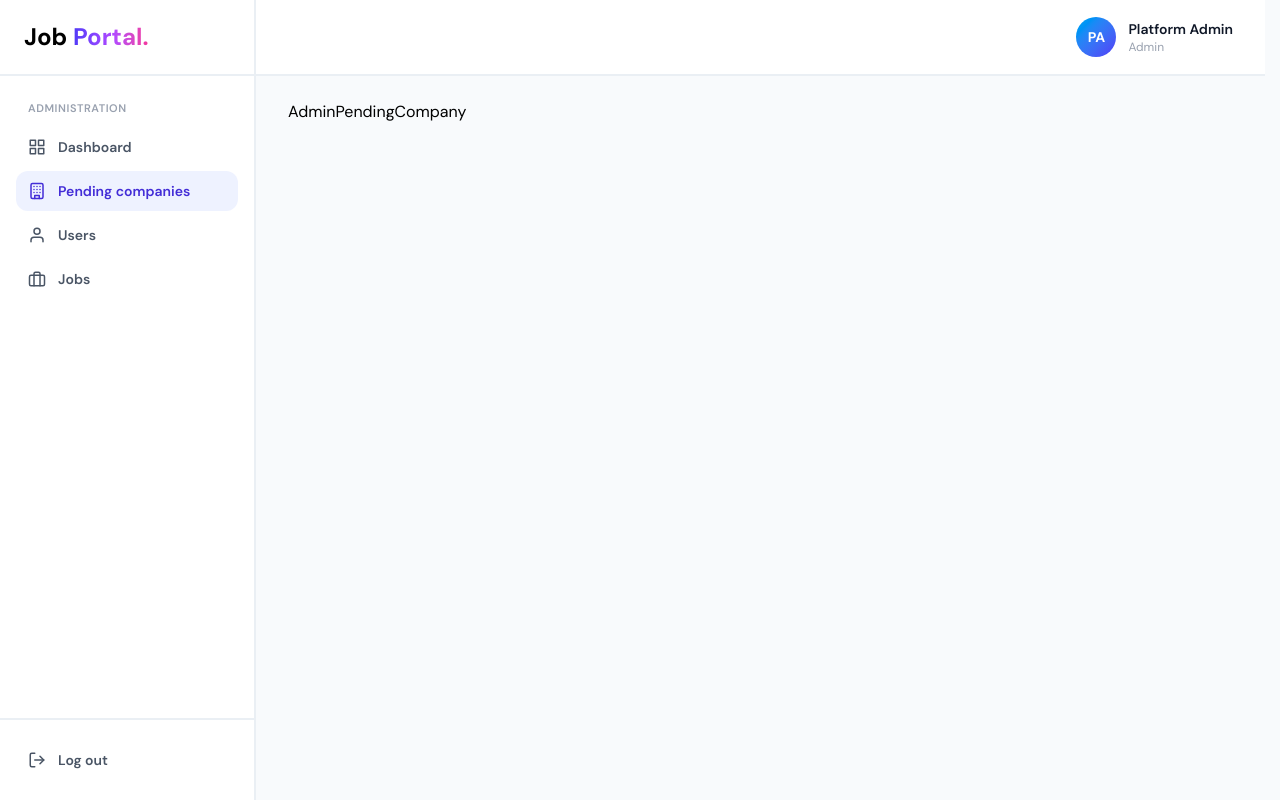
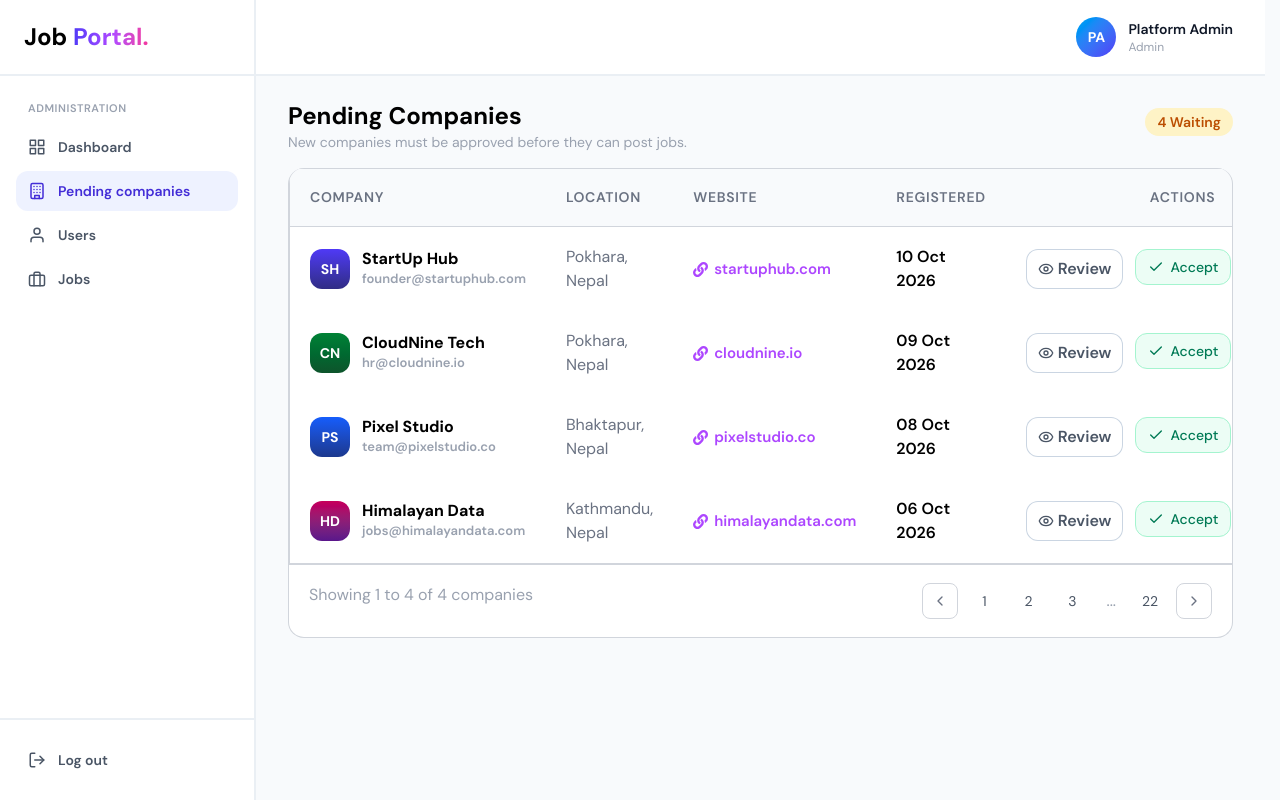
Before and after one commit to gokul-lamsal/jobkhoj, a React (Vite) app in the folder frontend/: page /admin/pending-companies in a window 1280 px wide. Built offline with nearby package versions, Linux system fonts and the light colour scheme.

Commit message:
adminpendingcompany completed

```diff
--- /dev/null
+++ b/frontend/src/components/helpers/Modal.jsx
@@ -0,0 +1,52 @@
+import React from "react";
+import { RxCrossCircled } from "react-icons/rx";
+import Button from "../global/Button";
+
+const Modal = ({ message,title, onAccept, onReject, Icons }) => {
+  return (
+    <div className="fixed inset-0 z-50 flex items-center justify-center bg-slate-900/50 p-4 backdrop-blur-sm ">
+      <div className="flex max-h-[90vh] w-[35rem] flex-col gap-4 overflow-y-auto rounded-2xl  bg-white px-4 py-6 shadow-2xl">
+
+         <div className="flex gap-3">
+            <div className="w-[3rem] h-[3rem] rounded-full flex justify-center items-center bg-rose-200">
+                <RxCrossCircled  className="text-2xl text-rose-500 font-bold"/>
+            </div>
+            <div className="flex flex-col gap-3 w-[28rem]">
+                <p className="text-2xl font-bold">{title}</p>
+                <p className="text-gray-400 text-[16px]">{message}</p>
+            </div>
+         </div>
+
+         <div className="flex gap-2 justify-end mt-4 px-5 ">
+            <div className="h-[2rem]">
+               <Button
+                          type="button"
+                          text={
+                            <>
+                             Cancel
+                            </>
+                          }
+                          btnType="secondary"
+                          classname="text-gray-600!"
+                        />
+            </div>
+            <div className="w-[15rem] h-[2rem]">
+                 <Button
+                          type="button"
+                          text={
+                            <>
+                              Yes, Reject Company
+                            </>
+                          }
+                          classname="inline-flex items-center justify-center gap-1.5 border border-rose-200 bg-rose-50! text-sm font-medium text-rose-700! hover:border-rose-300 hover:bg-rose-100!"
+                        />
+            </div>
+
+
+         </div>
+      </div>
+    </div>
+  );
+};
+
+export default Modal;
--- a/frontend/src/pages/admin/AdminPendingCompany.jsx
+++ b/frontend/src/pages/admin/AdminPendingCompany.jsx
@@ -1,9 +1,187 @@
-import React from 'react'
+import React, { useState } from "react";
+import Badge from "../../components/global/Badge";
+import {
+  badgeType,
+  gradients,
+  statusBadge,
+} from "../../components/helpers/ColorAndBadge";
+import { Link } from "react-router-dom";
+import Button from "../../components/global/Button";
+import { LuEye } from "react-icons/lu";
+import { FiCheck, FiPhone, FiX } from "react-icons/fi";
+import { onlyUrl } from "../../components/helpers/CompanyCard";
+import { FaLink } from "react-icons/fa";
+import Pagination from "../../components/global/Pagination";
+import Modal from "../../components/helpers/Modal";
 
 const AdminPendingCompany = () => {
+  const [companyInfo, setCompanyInfo] = useState([
+    {
+      id: 1,
+      initials: "SH",
+      companyName: "StartUp Hub",
+      email: "founder@startuphub.com",
+      location: "Pokhara, Nepal",
+      website: "https://startuphub.com",
+      date: "10 Oct 2026",
+      status: "pending",
+      accentcolor: "indigo",
+    },
+    {
+      id: 2,
+      initials: "CN",
+      companyName: "CloudNine Tech",
+      email: "hr@cloudnine.io",
+      location: "Pokhara, Nepal",
+      website: "https://cloudnine.io",
+      date: "09 Oct 2026",
+      status: "pending",
+      accentcolor: "green",
+    },
+    {
+      id: 3,
+      initials: "PS",
+      companyName: "Pixel Studio",
+      email: "team@pixelstudio.co",
+      location: "Bhaktapur, Nepal",
+      website: "https://pixelstudio.co",
+      date: "08 Oct 2026",
+      status: "pending",
+      accentcolor: "blue",
+    },
+    {
+      id: 4,
+      initials: "HD",
+      companyName: "Himalayan Data",
+      email: "jobs@himalayandata.com",
+      location: "Kathmandu, Nepal",
+      website: "https://himalayandata.com",
+      date: "06 Oct 2026",
+      status: "pending",
+      accentcolor: "pink",
+    },
+  ]);
   return (
-    <div>AdminPendingCompany</div>
-  )
-}
+    <div>
+      <div className="flex justify-between">
+        <div>
+          <h1 className="font-bold text-2xl">Pending Companies</h1>
+          <p className="text-sm text-gray-400">
+            New companies must be approved before they can post jobs.
+          </p>
+        </div>
+        <div className="h-10 mt-2">
+          <Badge text={"4 waiting"} type={"warning"} />
+        </div>
+      </div>
 
-export default AdminPendingCompany
+      {/* Table */}
+      <div className="w-full overflow-hidden rounded-t-2xl border border-t-0 border-gray-300 mt-4">
+        <table className="border w-full   text-left">
+          <thead className="border-b  border-gray-300">
+            <tr className="text-[14px] uppercase tracking-wider  text-gray-500">
+              <th className=" py-4.5 px-5 font-semibold">Company</th>
+              <th className=" py-4.5 px-5 font-semibold">Location</th>
+              <th className=" py-4.5 px-5 font-semibold">Website</th>
+              <th className=" py-4.5 px-5 font-semibold">Registered</th>
+              <th className=" py-4.5 px-5 font-semibold text-center">
+                Actions
+              </th>
+            </tr>
+          </thead>
+          <tbody className="bg-white">
+            {companyInfo.map((company) => {
+              return (
+                <tr key={company.id}>
+                  <td className=" py-4.5 px-5 font-semibold">
+                    <div className="flex gap-3 ">
+                      <div
+                        className={`h-10 w-10 rounded-xl flex items-center justify-center text-white font-bold text-sm bg-linear-to-b ${gradients[company.accentcolor]}`}
+                      >
+                        {company.initials}
+                      </div>
+                      <div className="flex flex-col ">
+                        <h3 className="font-bold -mt-0.5 ">
+                          {company.companyName}
+                        </h3>
+                        <span className=" text-[13px]  -mt-0.5 font-semibold text-gray-400">
+                          {company.email}
+                        </span>
+                      </div>
+                    </div>
+                  </td>
+                  <td className=" py-4.5 px-5  text-gray-500">
+                    {company.location}
+                  </td>
+                  <td className=" py-4.5 px-5 ">
+                     <a href={company.website} target="_blank" rel="noopener noreferrer">
+                                        <div className='text-purple-500 hover:underline flex items-center gap-1.5 text-[15px] font-semibold'>
+                                            <FaLink />
+                                            {onlyUrl(company.website)}
+                                        </div>
+                                    </a>
+                  </td>
+                  <td className=" py-4.5 px-5 font-semibold">{company.date}</td>
+                  <td className=" py-4.5 px-5 font-semibold">
+                    <div className="flex gap-3 justify-end">
+                      <Link>
+                        <Button
+                          type="button"
+                          text={
+                            <>
+                              <LuEye className="mr-1" />
+                              <p>Review</p>
+                            </>
+                          }
+                          btnType="secondary"
+                          classname="text-gray-600!"
+                        />
+                      </Link>
+                      <div className="h-9 w-24">
+                        <Button
+                          type="button"
+                          text={
+                            <>
+                              <FiCheck size={16} />
+                              Accept
+                            </>
+                          }
+                          classname="inline-flex items-center justify-center gap-1.5 border border-emerald-200 bg-emerald-50! text-sm font-medium text-emerald-700! hover:border-emerald-300 hover:bg-emerald-100!"
+                        />
+                      </div>
+                      <div className="h-9 w-24">
+                        <Button
+                          type="button"
+                          text={
+                            <>
+                              <FiX size={16} />
+                              Reject
+                            </>
+                          }
+                          classname="inline-flex items-center justify-center gap-1.5 border border-rose-200 bg-rose-50! text-sm font-medium text-rose-700! hover:border-rose-300 hover:bg-rose-100!"
+                        />
+                      </div>
+                    </div>
+                  </td>
+                </tr>
+              );
+            })}
+          </tbody>
+        </table>
+      </div>
+
+      <div className="border border-t-0 justify-between   flex gap-3 border-gray-300  py-4.5 px-5 bg-white rounded-b-2xl">
+        <div className="text-gray-400">
+          Showing 1 to 4 of 4 companies
+        </div>
+        <div>
+          <Pagination totalPages={22} />
+        </div>
+
+        </div>
+        {/* <Modal title={"Reject startup job?"} message={"The company will not be able to post jobs. The owner will see the status as Rejected."}/> */}
+    </div>
+  );
+};
+
+export default AdminPendingCompany;
```
